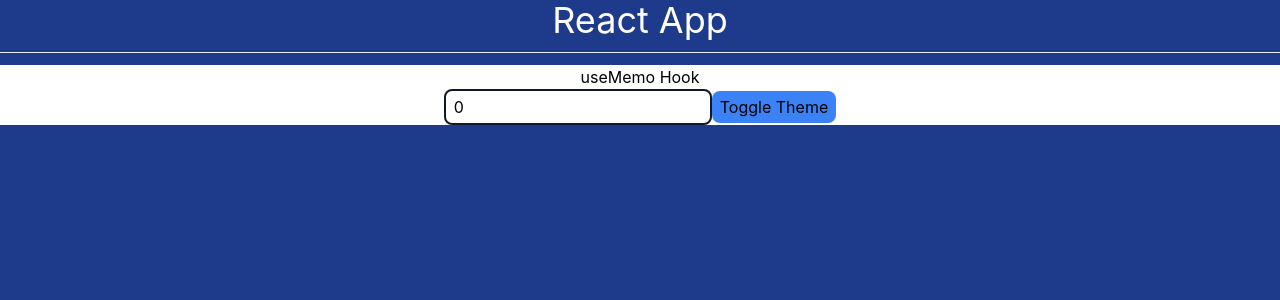
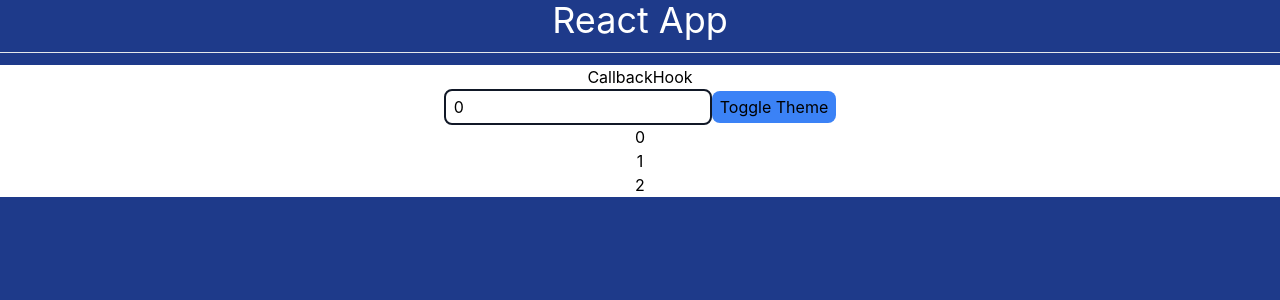
Before and after one commit to znjs/react-hooks, a React (Create React App) app: page / in a window 1280 px wide. Shown: the top 300 px of the page. Built offline with nearby package versions, Linux system fonts and the light colour scheme.

Commit message:
feat: useCallback

```diff
--- a/src/App.js
+++ b/src/App.js
@@ -1,5 +1,5 @@
 import "./App.css";
-import { MemoHook } from "./examples/MemoHook";
+import { CallbackHook } from "./examples/CallbackHook";
 
 function App() {
   return (
@@ -11,7 +11,8 @@
       {/* <ContextHook /> */}
       {/* <ReducerHook /> */}
       {/* <RefHoof /> */}
-      <MemoHook />
+      {/* <MemoHook /> */}
+      <CallbackHook />
     </div>
   );
 }
--- /dev/null
+++ b/src/examples/CallbackHook.jsx
@@ -0,0 +1,33 @@
+import { useCallback, useState } from "react";
+import { CallbackList } from "./CallbackList";
+
+export const CallbackHook = () => {
+  const [dark, setDark] = useState(false);
+  const [number, setNumber] = useState(0);
+
+  //   const getNum = () => [number, number + 1, number + 2];
+
+  const getNum = useCallback(() => [number, number + 1, number + 2], [number]);
+
+  const theme = {
+    background: dark ? "black" : "white",
+    color: dark ? "white" : "black",
+  };
+
+  return (
+    <div style={theme}>
+      <h2>CallbackHook</h2>
+      <input
+        type="number"
+        name="num"
+        value={number}
+        onChange={(e) => setNumber(Number(e.target.value))}
+        className="px-2 py-1 rounded-lg text-black outline-0 border-2 border-gray-900"
+      />
+      <button className="px-2 py-1 rounded-lg bg-blue-500" onClick={() => setDark((prev) => !prev)}>
+        Toggle Theme
+      </button>
+      <CallbackList items={getNum} />
+    </div>
+  );
+};
--- /dev/null
+++ b/src/examples/CallbackList.jsx
@@ -0,0 +1,16 @@
+import { useEffect, useState } from "react";
+
+export const CallbackList = ({ items }) => {
+  const [list, setList] = useState([]);
+  useEffect(() => {
+    setList(items());
+    console.log("computing list");
+  }, [items]);
+  return (
+    <div>
+      {list.map((num) => (
+        <p>{num}</p>
+      ))}
+    </div>
+  );
+};
```
